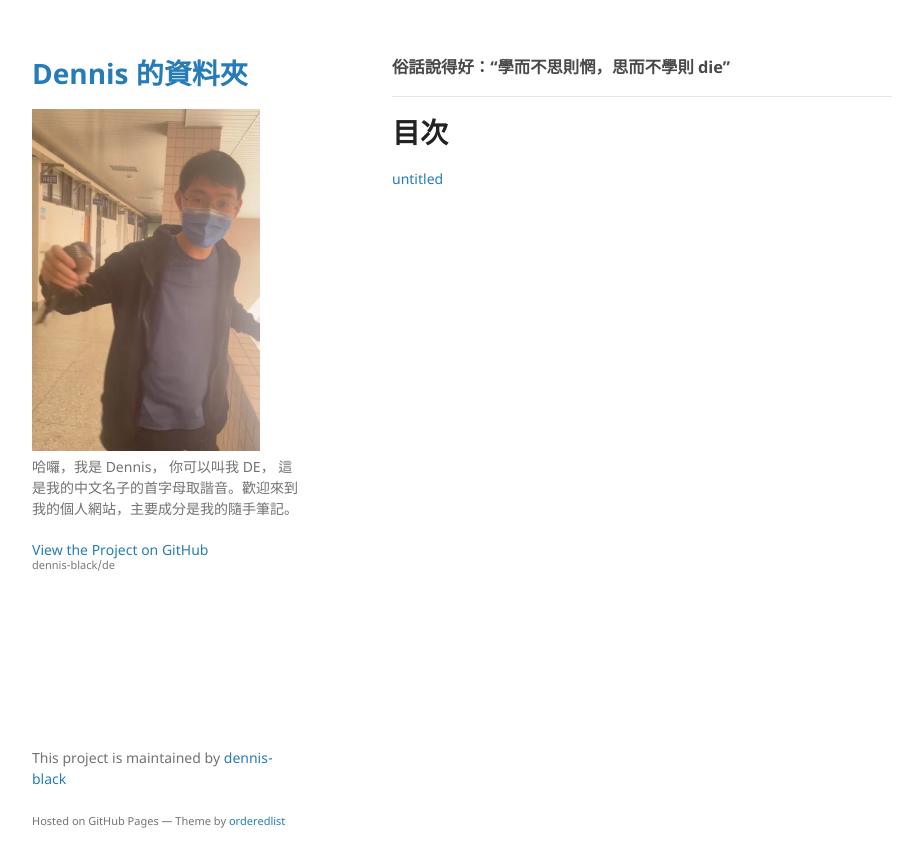
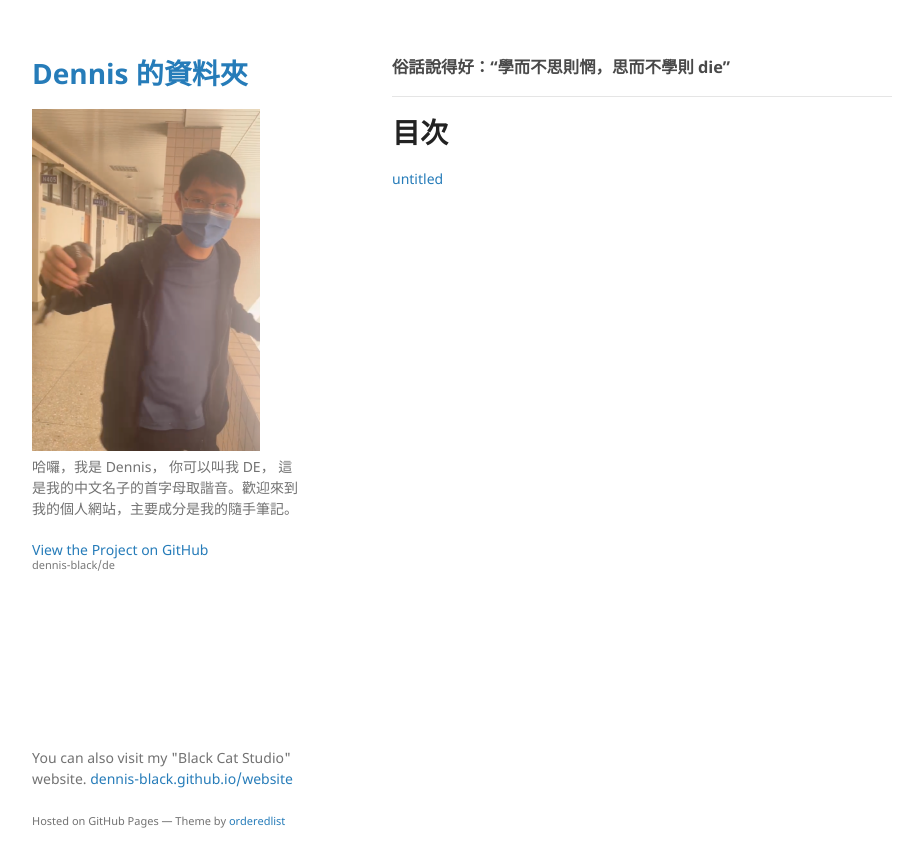
Before and after one commit to dennis-black/de, a Jekyll site: the page built from index.md, in a window 1280 px wide. Shown: the top 867 px of the page, without its empty margins (178-1101 px from the left). Built offline with Jekyll 4.4.1, drawn with Linux system fonts in a browser that asks for light colours; our own code applies the rules of GitHub Pages for plain Markdown files.

Commit message:
Update default.html

```diff
--- a/_layouts/default.html
+++ b/_layouts/default.html
@@ -49,7 +49,7 @@
       </section>
       <footer>
         {% if site.github.is_project_page %}
-        <p>This project is maintained by <a href="{{ site.github.owner_url }}">{{ site.github.owner_name }}</a></p>
+        <p>You can also visit my "Black Cat Studio" website. <a href="https://dennis-black.github.io/website/">dennis-black.github.io/website</a></p>
         {% endif %}
         <p><small>Hosted on GitHub Pages &mdash; Theme by <a href="https://github.com/orderedlist">orderedlist</a></small></p>
       </footer>
```
